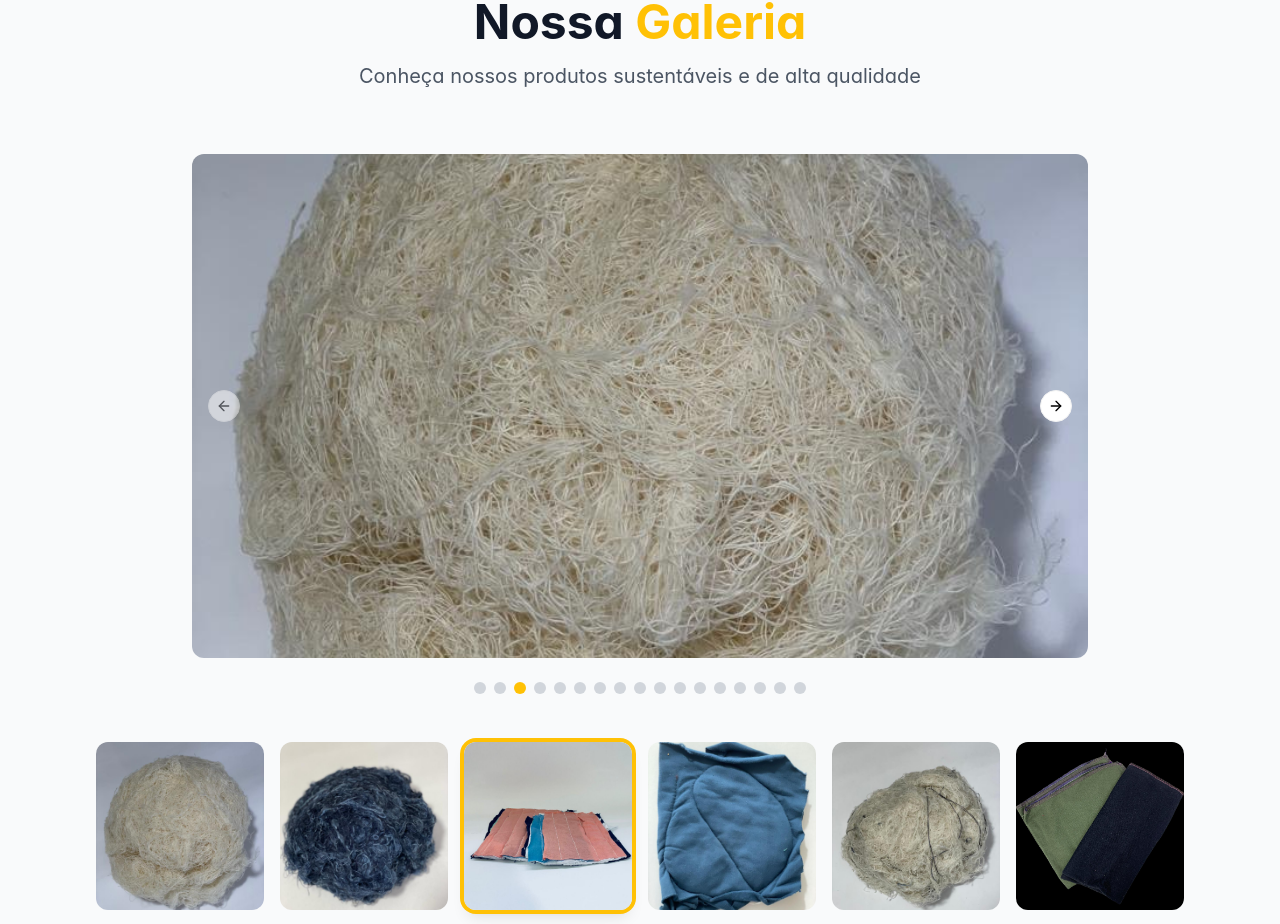
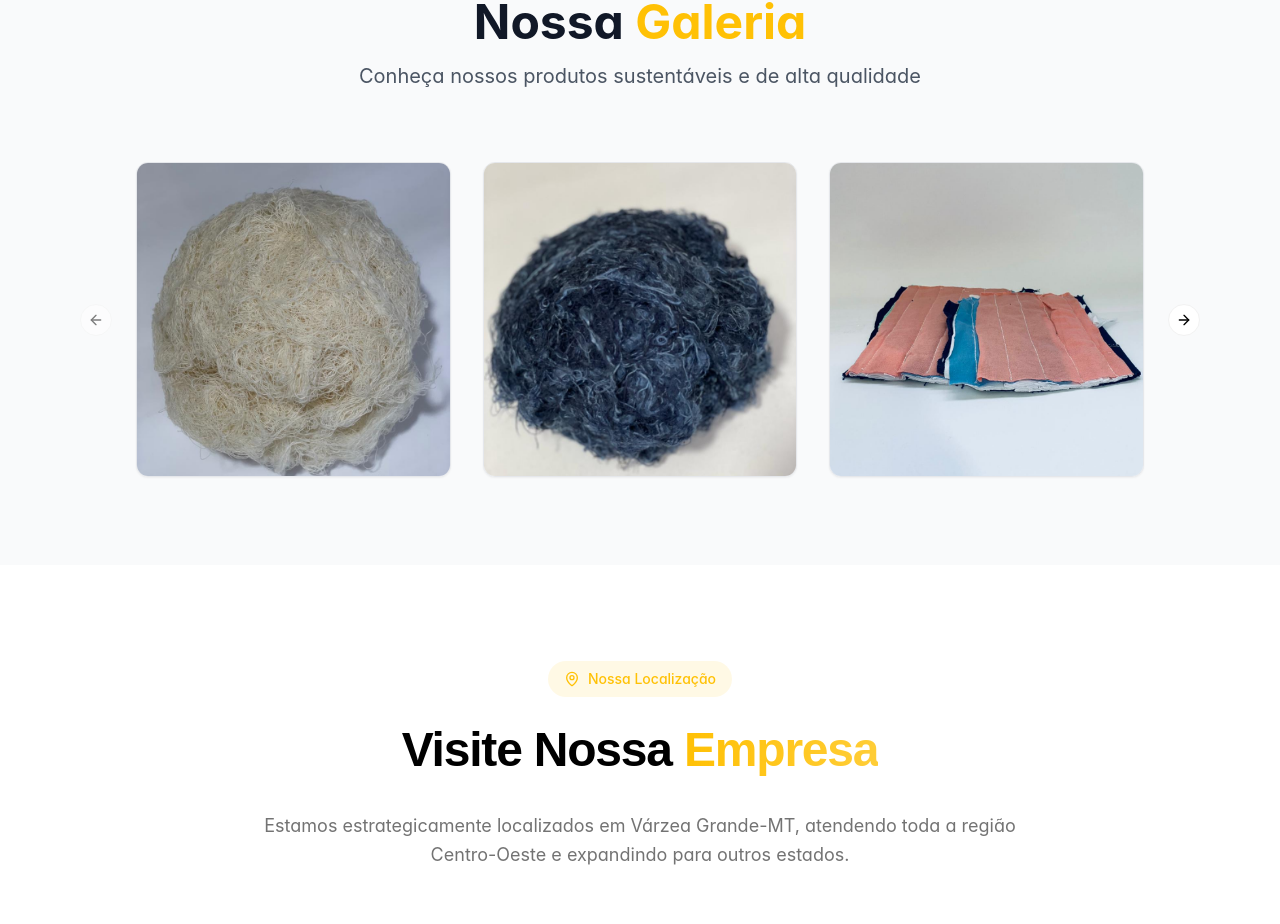
Before and after one commit to DevZipMateus/estopas-vapt-hub, a React (Vite) app: page / in a window 1280 px wide. Shown: the part 5603-6527 px from the top of the page. Built offline with nearby package versions, Linux system fonts and the light colour scheme.

Commit message:
Refactor carousel component
Refactored the carousel component to use the provided `CarouselSize` component as a base, updating its structure and functionality.

```diff
--- a/src/components/Gallery.tsx
+++ b/src/components/Gallery.tsx
@@ -1,4 +1,6 @@
+
 import React, { useState, useEffect } from 'react';
+import { Card, CardContent } from '@/components/ui/card';
 import { Carousel, CarouselContent, CarouselItem, CarouselNext, CarouselPrevious } from '@/components/ui/carousel';
 
 const Gallery = () => {
@@ -100,13 +102,21 @@ const Gallery = () => {
           </p>
         </div>
 
-        {/* Carrossel Principal */}
-        <div className="relative max-w-4xl mx-auto">
-          <Carousel className="w-full">
+        {/* Carrossel de Cards */}
+        <div className="flex justify-center">
+          <Carousel
+            opts={{
+              align: "start",
+            }}
+            className="w-full max-w-5xl"
+          >
             <CarouselContent>
               {galleryImages.map((image, index) => (
-                <CarouselItem key={index}>
-                  <div className="relative aspect-video overflow-hidden rounded-lg bg-gray-100">
+                <CarouselItem key={index} className="md:basis-1/2 lg:basis-1/3">
+                  <div className="p-2">
+                    <Card className="overflow-hidden">
+                      <CardContent className="p-0">
+                        <div className="aspect-square overflow-hidden">
                           <img
                             src={image.src}
                             alt={image.alt}
@@ -114,48 +124,15 @@ const Gallery = () => {
                             loading={index === 0 ? "eager" : "lazy"}
                           />
                         </div>
+                      </CardContent>
+                    </Card>
+                  </div>
                 </CarouselItem>
               ))}
             </CarouselContent>
-            <CarouselPrevious className="left-4" />
-            <CarouselNext className="right-4" />
+            <CarouselPrevious />
+            <CarouselNext />
           </Carousel>
-
-          {/* Indicadores de posição */}
-          <div className="flex justify-center mt-6 space-x-2">
-            {galleryImages.map((_, index) => (
-              <button
-                key={index}
-                onClick={() => setCurrentIndex(index)}
-                className={`w-3 h-3 rounded-full transition-colors duration-300 ${
-                  index === currentIndex ? 'bg-primary' : 'bg-gray-300'
-                }`}
-                aria-label={`Ir para imagem ${index + 1}`}
-              />
-            ))}
-          </div>
-        </div>
-
-        {/* Grid de miniaturas */}
-        <div className="mt-12 grid grid-cols-2 md:grid-cols-4 lg:grid-cols-6 gap-4">
-          {galleryImages.slice(0, 12).map((image, index) => (
-            <div
-              key={index}
-              onClick={() => setCurrentIndex(index)}
-              className={`relative aspect-square overflow-hidden rounded-lg cursor-pointer transition-all duration-300 ${
-                index === currentIndex
-                  ? 'ring-4 ring-primary shadow-lg'
-                  : 'hover:ring-2 hover:ring-primary/50 hover:shadow-md'
-              }`}
-            >
-              <img
-                src={image.src}
-                alt={image.alt}
-                className="w-full h-full object-cover"
-                loading="lazy"
-              />
-            </div>
-          ))}
         </div>
       </div>
     </section>
```
Lines whose indentation alone changed are shown as unchanged.
